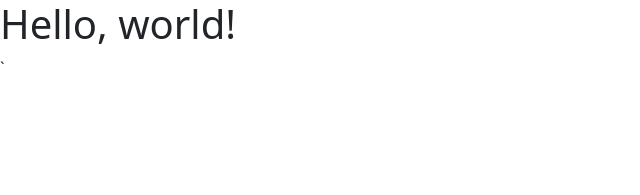
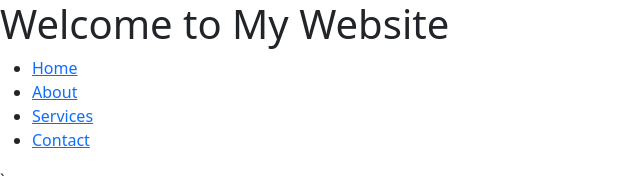
Before and after one commit to Gunvir123/task_add_1, a plain HTML site: page index.html in a window 1280 px wide. Shown: the whole page, without its empty margins (0-640 px from the left). Drawn offline with nearby package versions, Linux system fonts and the light colour scheme.

Commit message:
added header section

```diff
--- a/index.html
+++ b/index.html
@@ -7,9 +7,24 @@
     <link href="https://cdn.jsdelivr.net/npm/bootstrap@5.3.3/dist/css/bootstrap.min.css" rel="stylesheet" integrity="sha384-QWTKZyjpPEjISv5WaRU9OFeRpok6YctnYmDr5pNlyT2bRjXh0JMhjY6hW+ALEwIH" crossorigin="anonymous">
   </head>
   <body>
-    <h1>Hello, world!</h1>
+
+
+    <header>
+        <h1>Welcome to My Website</h1>
+        <nav>
+            <ul>
+                <li><a href="#home">Home</a></li>
+                <li><a href="#about">About</a></li>
+                <li><a href="#services">Services</a></li>
+                <li><a href="#contact">Contact</a></li>
+            </ul>
+        </nav>
+    </header>
+
+
     <script src="https://cdn.jsdelivr.net/npm/bootstrap@5.3.3/dist/js/bootstrap.bundle.min.js" integrity="sha384-YvpcrYf0tY3lHB60NNkmXc5s9fDVZLESaAA55NDzOxhy9GkcIdslK1eN7N6jIeHz" crossorigin="anonymous"></script>
     <script src="https://cdn.jsdelivr.net/npm/@popperjs/core@2.11.8/dist/umd/popper.min.js" integrity="sha384-I7E8VVD/ismYTF4hNIPjVp/Zjvgyol6VFvRkX/vR+Vc4jQkC+hVqc2pM8ODewa9r" crossorigin="anonymous"></script>
     <script src="https://cdn.jsdelivr.net/npm/bootstrap@5.3.3/dist/js/bootstrap.min.js" integrity="sha384-0pUGZvbkm6XF6gxjEnlmuGrJXVbNuzT9qBBavbLwCsOGabYfZo0T0to5eqruptLy" crossorigin="anonymous"></script>
+
   </body>
 </html>`
```
